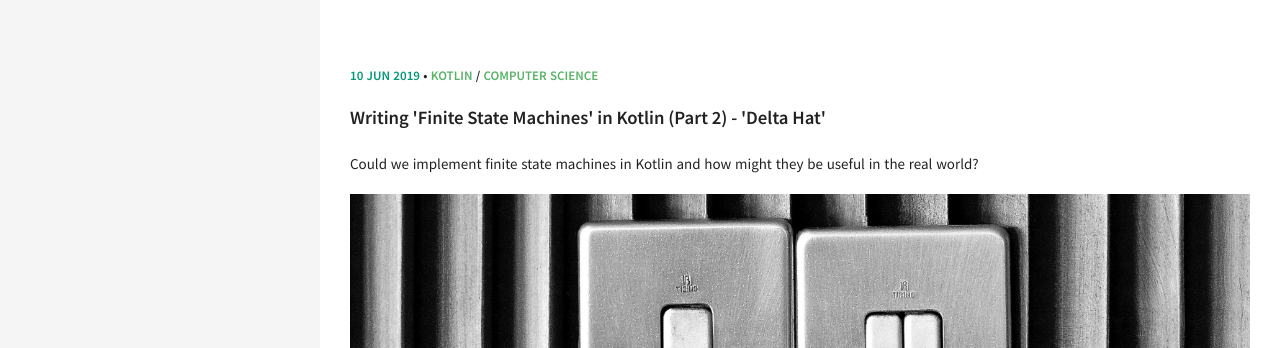
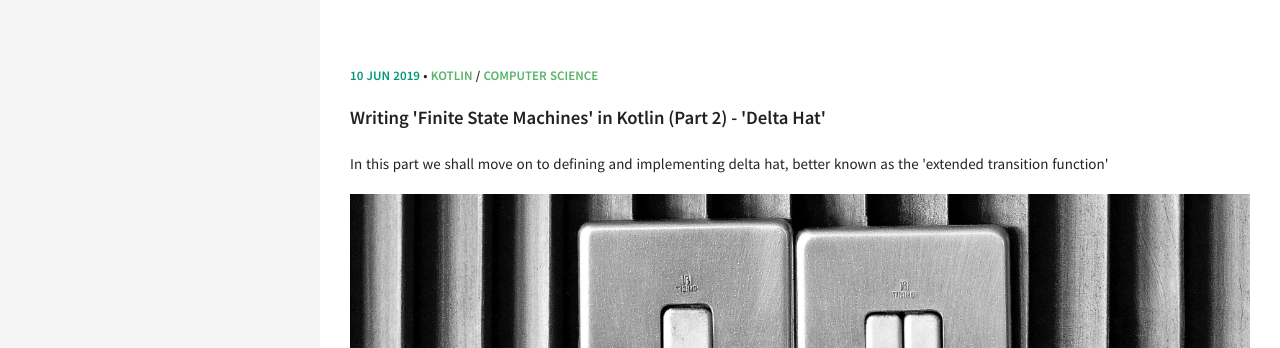
Before and after one commit to ed-george/ed-george.github.io, a Jekyll site: the page built from index.html, in a window 1280 px wide. Shown: the top 348 px of the page. Built offline with Jekyll 4.4.1, drawn with Linux system fonts in a browser that asks for light colours.

Commit message:
Amend post description

```diff
--- a/_posts/2019-06-10-kotlin_state_machine_p2.md
+++ b/_posts/2019-06-10-kotlin_state_machine_p2.md
@@ -1,7 +1,7 @@
 ---
 layout: post
 title: "Writing 'Finite State Machines' in Kotlin (Part 2) - 'Delta Hat'"
-excerpt: "Could we implement finite state machines in Kotlin and how might they be useful in the real world?"
+excerpt: "In this part we shall move on to defining and implementing delta hat, better known as the 'extended transition function'"
 categories: [Kotlin, Computer Science]
 comments: true
 medium: https://medium.com/@spaghetticode/writing-finite-state-machines-in-kotlin-part-2-delta-hat-3f2ae5eb42bd
```
